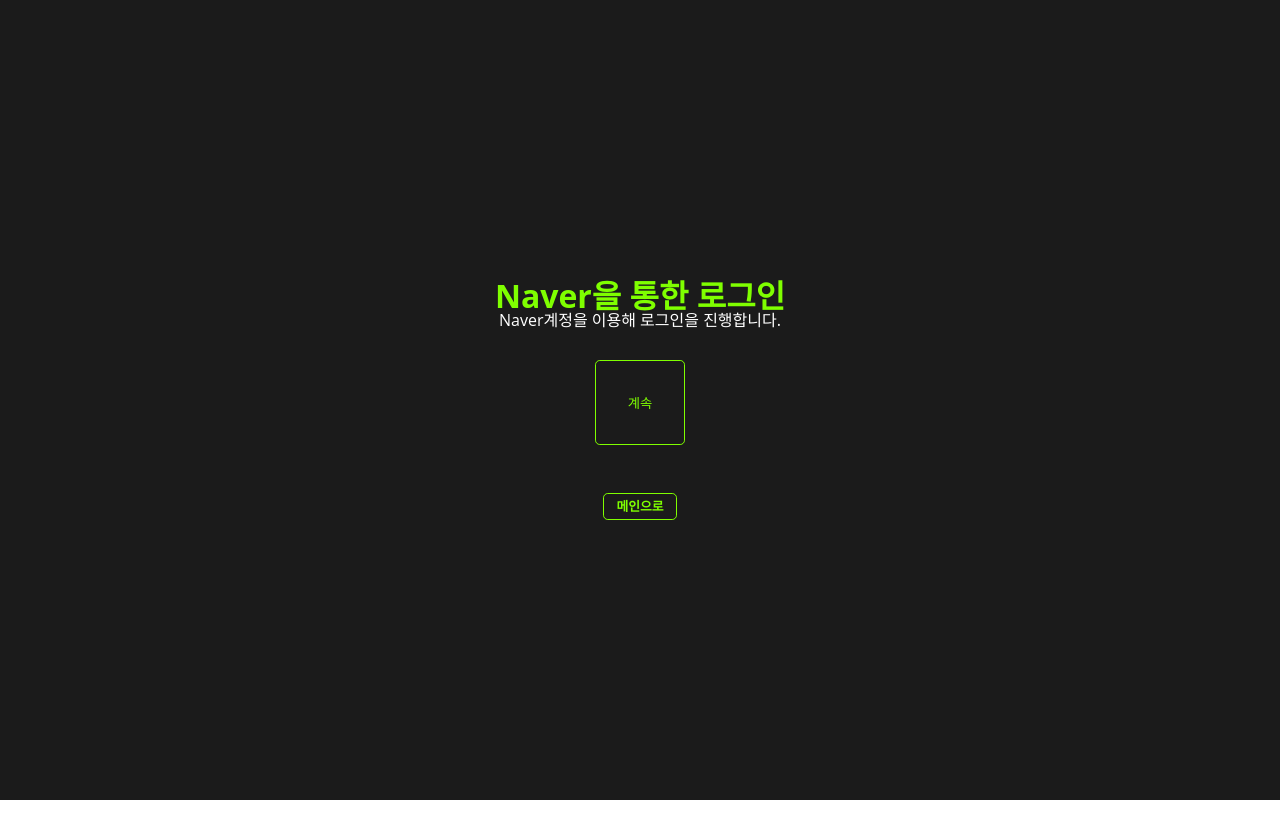
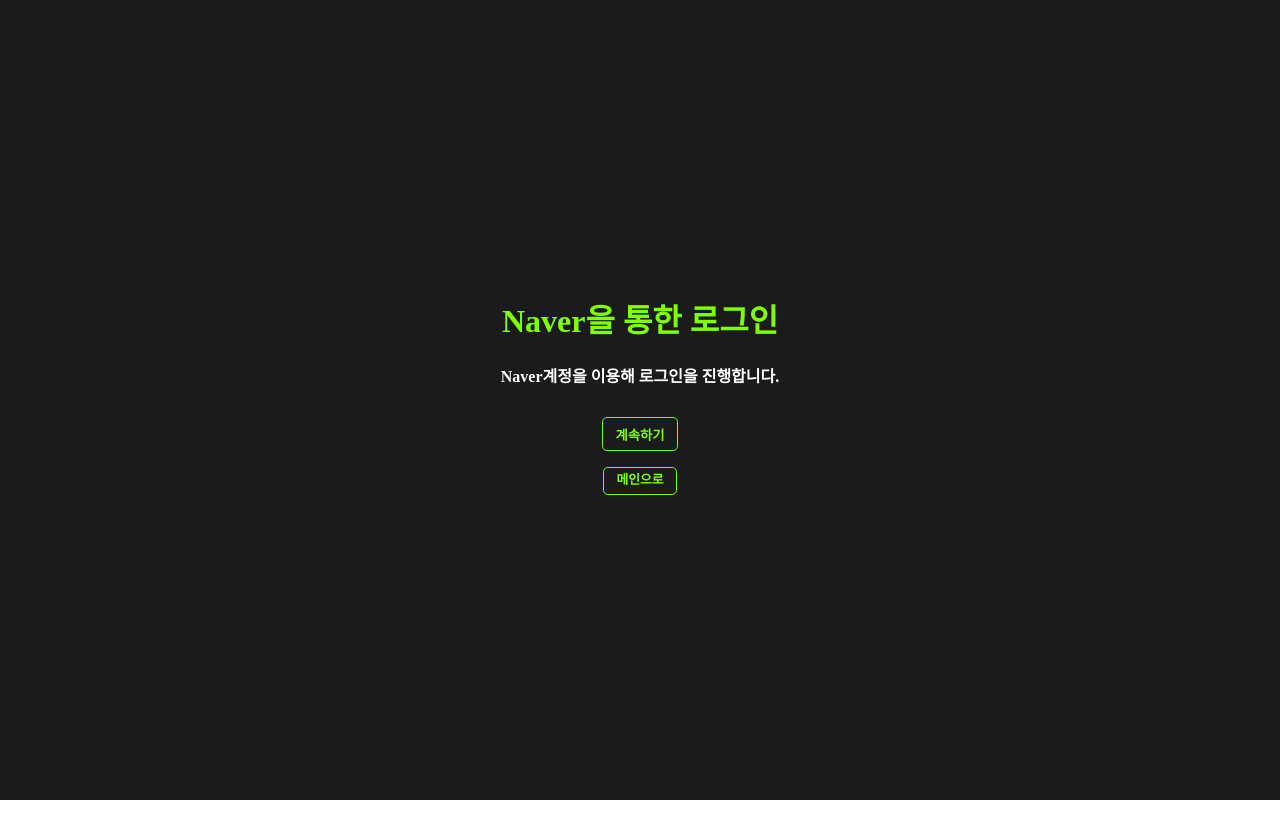
Before and after one commit to hamo-o/Piro17-hw, a Django app: page /accounts/naver/login/ in a window 1280 px wide. Run offline with Django 4.2, Linux system fonts and the light colour scheme; some web fonts are replaced.

Commit message:
Fix : login, logout, signup css 수정

```diff
--- a/cardgame/templates/account/login.html
+++ b/cardgame/templates/account/login.html
@@ -19,7 +19,7 @@
     {% if redirect_field_value %}
     <input type="hidden" name="{{ redirect_field_name }}" value="{{ redirect_field_value }}" />
     {% endif %}
-    <button class="primaryAction login_btn" type="submit">{% trans "Sign In" %}</button>
+    <button class="primaryAction login_btn box-btn" type="submit">{% trans "Sign In" %}</button>
   </form>
 
   {% if socialaccount_providers %}
@@ -33,8 +33,8 @@
   </div>
 
   {% include "socialaccount/snippets/login_extra.html" %}
-  <div class="signup_btn"><a href="{{ signup_url }}">회원가입</a></div>
-  <div class="signup_btn"><a href="{% url 'cardgame:main' %}">메인으로</a></div>
+  <div class="signup_btn box-btn"><a href="{{ signup_url }}">회원가입</a></div>
+  <div class="signup_btn box-btn"><a href="{% url 'cardgame:main' %}">메인으로</a></div>
 
   {% else %}
   <p>{% blocktrans %}If you have not created an account yet, then please
--- a/cardgame/templates/account/logout.html
+++ b/cardgame/templates/account/logout.html
@@ -14,12 +14,12 @@
       {% if redirect_field_value %}
       <input type="hidden" name="{{ redirect_field_name }}" value="{{ redirect_field_value }}"/>
       {% endif %}
-      <button class="logout_btn" type="submit">{% trans 'Sign Out' %}</button>
+      <button class="logout_btn box-btn" type="submit">{% trans 'Sign Out' %}</button>
     </form>
 
     <form method="post" action="{% url 'cardgame:main' %}">
       {% csrf_token %}
-      <button class="logout_btn" type="submit">메인으로</button>
+      <button class="logout_btn box-btn" type="submit">메인으로</button>
     </form>
   </div>
 
--- a/cardgame/templates/account/signup.html
+++ b/cardgame/templates/account/signup.html
@@ -6,7 +6,7 @@
 {% block content %}
 <div class="content">
 
-  <div class="title">{% trans "Sign Up" %}</div>
+  <div class="title">{% trans "Sign Up" %}</div></br>
   <div class="text">이미 계정을 가지고 계시다면 <a class="login_text" href="{{ login_url }}">로그인</a>을 해주세요!</div>
 
   <form class="signup" id="signup_form" method="post" action="{% url 'account_signup' %}">
@@ -15,9 +15,9 @@
     {% if redirect_field_value %}
     <input type="hidden" name="{{ redirect_field_name }}" value="{{ redirect_field_value }}" />
     {% endif %}
-    <button class="signup_btn" type="submit">{% trans "Sign Up" %}</button>
+    <button class="signup_btn box-btn" type="submit">{% trans "Sign Up" %}</button>
   </form>
-  <div class="signup_btn"><a href="{% url 'cardgame:main' %}">메인으로</a></div>
+  <div class="signup_btn box-btn"><a href="{% url 'cardgame:main' %}">메인으로</a></div>
 
 </div>
 
--- a/cardgame/templates/cardgame/main.html
+++ b/cardgame/templates/cardgame/main.html
@@ -62,7 +62,7 @@
         🌏전 세계 피로그래머와😎 <br />
         👊한 판 승부 숫자카드게임🃏
       </div>
-      <div class="content-game_btn">
+      <div class="content-game_btn box-btn">
         <a href="{% url 'account_login' %}">게임하기</a>
       </div>
     </div>
--- a/cardgame/templates/socialaccount/login.html
+++ b/cardgame/templates/socialaccount/login.html
@@ -11,7 +11,7 @@
 <p>{% blocktrans with provider.name as provider %}You are about to connect a new third party account from {{ provider }}.{% endblocktrans %}</p>
 {% else %}
 <div class="title">
-<h1>{% blocktrans with provider.name as provider %}Sign In Via {{ provider }}{% endblocktrans %}</h1>
+<h1>{% blocktrans with provider.name as provider %}Sign In Via {{ provider }}{% endblocktrans %}</h1></br>
 </div>
 
 <div class="social">
@@ -19,11 +19,11 @@
 </div>
 {% endif %}
 
-<form class="login" method="post">
+<form class="login box-btn" method="post">
   {% csrf_token %}
-  <button type="submit" style="color:chartreuse">{% trans "Continue" %}</button>
+  <button class="continue" type="submit">{% trans "계속하기" %}</button>
 </form>
-<div class="signup_btn"><a href="{% url 'cardgame:main' %}">메인으로</a></div>
+<div class="signup_btn box-btn"><a href="{% url 'cardgame:main' %}">메인으로</a></div>
 
 </div>
 {% endblock %}
--- a/static/css/login_logout.css
+++ b/static/css/login_logout.css
@@ -1,4 +1,29 @@
 @import url(reset.css);
+
+@font-face {
+    font-family: "DOSGothic";
+    src: url("https://cdn.jsdelivr.net/gh/projectnoonnu/noonfonts_eight@1.0/DOSGothic.woff")
+      format("woff");
+    font-weight: normal;
+    font-style: normal;
+  }
+
+  body, button {
+    font-family: "DOSGothic";
+    font-weight: bold;
+  }
+
+  .continue{
+    color:chartreuse;
+  }
+
+
+
+  .box-btn{
+    transition: color 0.5s;
+  }
+
+
 
 .content {
     height: 100vh;
@@ -20,14 +45,14 @@
 
 .text{
     padding: 0.5rem;
-
+    margin-bottom: 1rem;
     color: white;
 }
 
 .login,
 .signup {
-    margin: 2rem;
-    padding: 2rem;
+    margin-top: 2rem;
+    padding: 0.4rem 0.8rem 0.4rem;
 
     display: flex;
     flex-direction: column;
@@ -122,7 +147,7 @@ input[id="id_remember"]:checked{
 }
 
 .logout_btn {
-    margin: 1.5rem;
+    margin: 0.5rem;
     padding: 0.4rem 0.8rem 0.4rem;
 
     border: 0.1rem solid chartreuse;
@@ -182,3 +207,16 @@ input[id="id_remember"]:checked{
     font-size: 0.8rem;
     font-weight: bold;
 }
+
+
+.box-btn:hover{
+    cursor: pointer;
+    border: 0.1rem solid chartreuse;
+    border-radius: 0.3rem;
+    background: chartreuse;
+    color: black!important;
+  }
+
+  .continue:hover{
+    color: black!important;;
+  }
```
